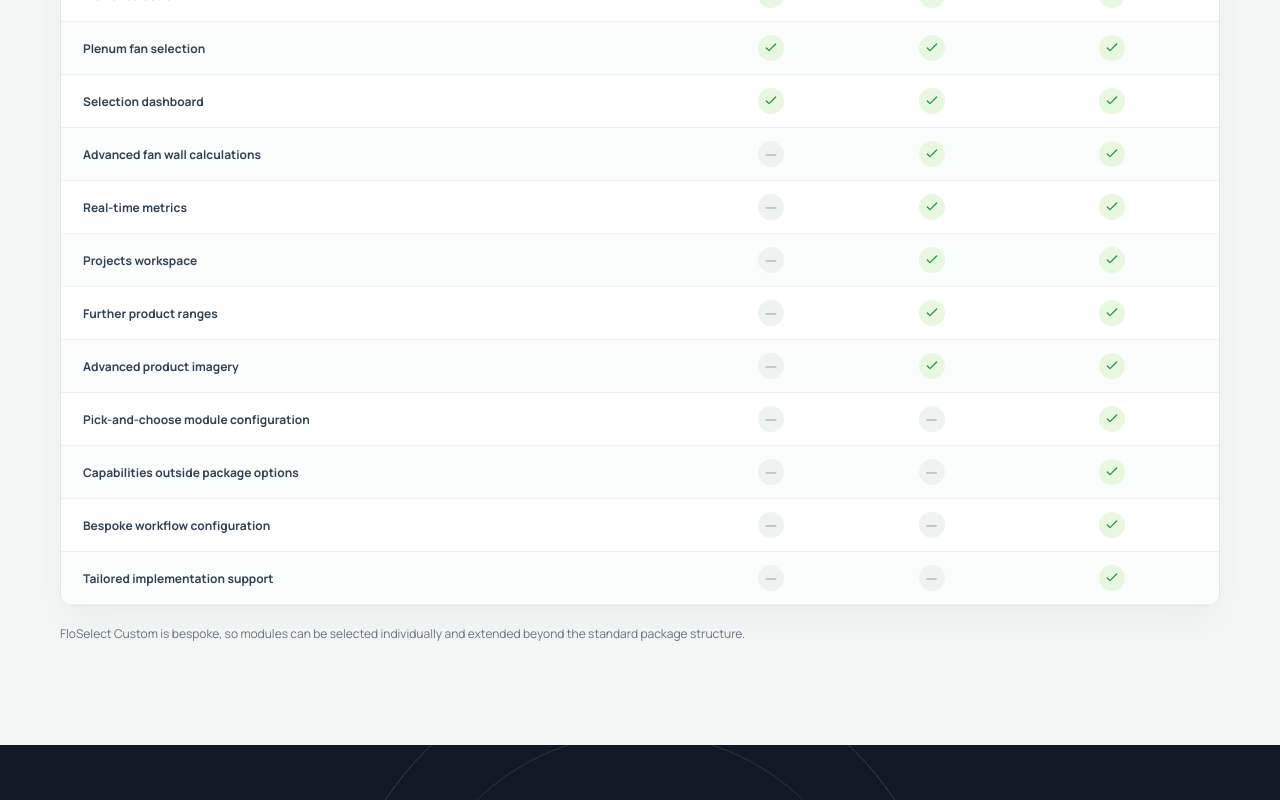
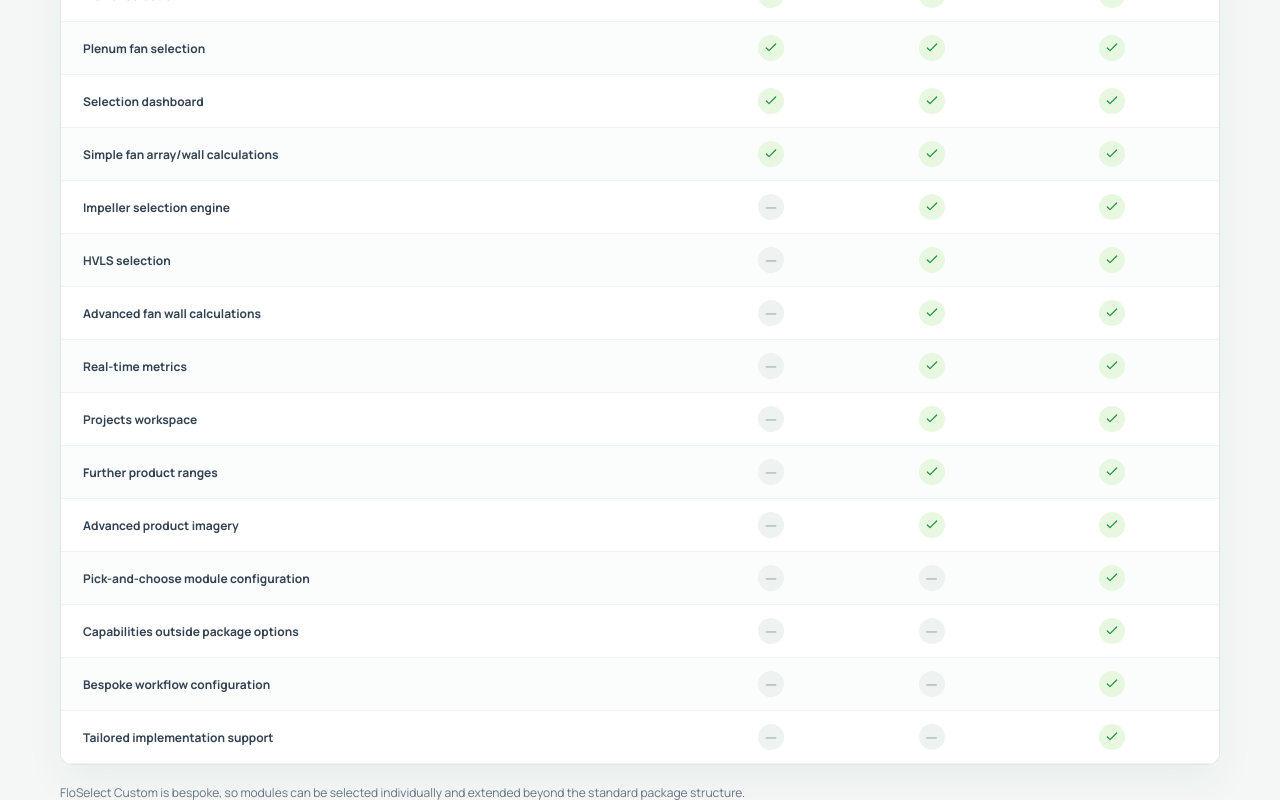
Before and after one commit to tbwo-019048/FloSelectLeaflet, a React (Vite) app: page / in a window 1280 px wide. Shown: the part 3820-4620 px from the top of the page. Built offline with nearby package versions, Linux system fonts and the light colour scheme.

Commit message:
content: add plan capability rows

```diff
--- a/src/main.jsx
+++ b/src/main.jsx
@@ -83,6 +83,9 @@ const planCapabilities = [
   { name: 'Blower selection', basic: true, pro: true, custom: true },
   { name: 'Plenum fan selection', basic: true, pro: true, custom: true },
   { name: 'Selection dashboard', basic: true, pro: true, custom: true },
+  { name: 'Simple fan array/wall calculations', basic: true, pro: true, custom: true },
+  { name: 'Impeller selection engine', basic: false, pro: true, custom: true },
+  { name: 'HVLS selection', basic: false, pro: true, custom: true },
   { name: 'Advanced fan wall calculations', basic: false, pro: true, custom: true },
   { name: 'Real-time metrics', basic: false, pro: true, custom: true },
   { name: 'Projects workspace', basic: false, pro: true, custom: true },
```
Also changed, not shown: memory/2026-06-25-plan-capability-additions.md (added, +3 -0 lines), memory/README.md.
